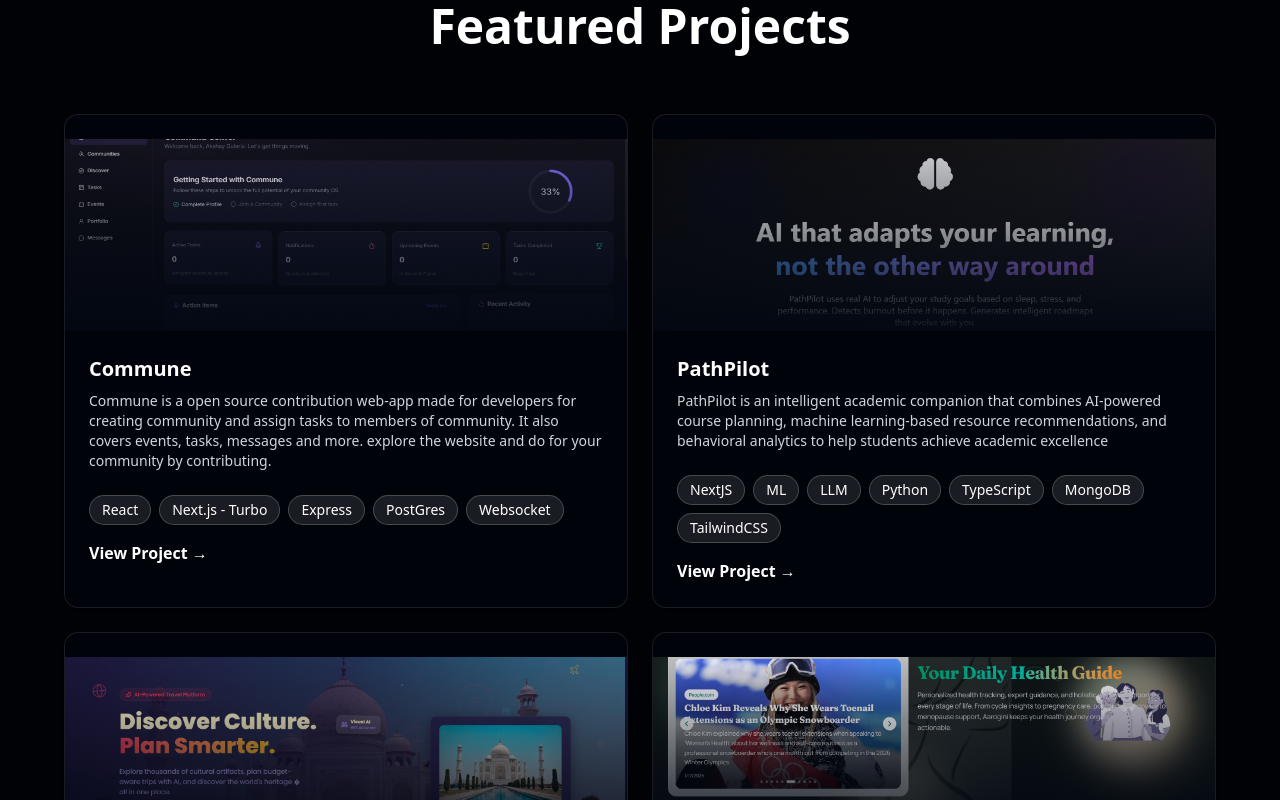
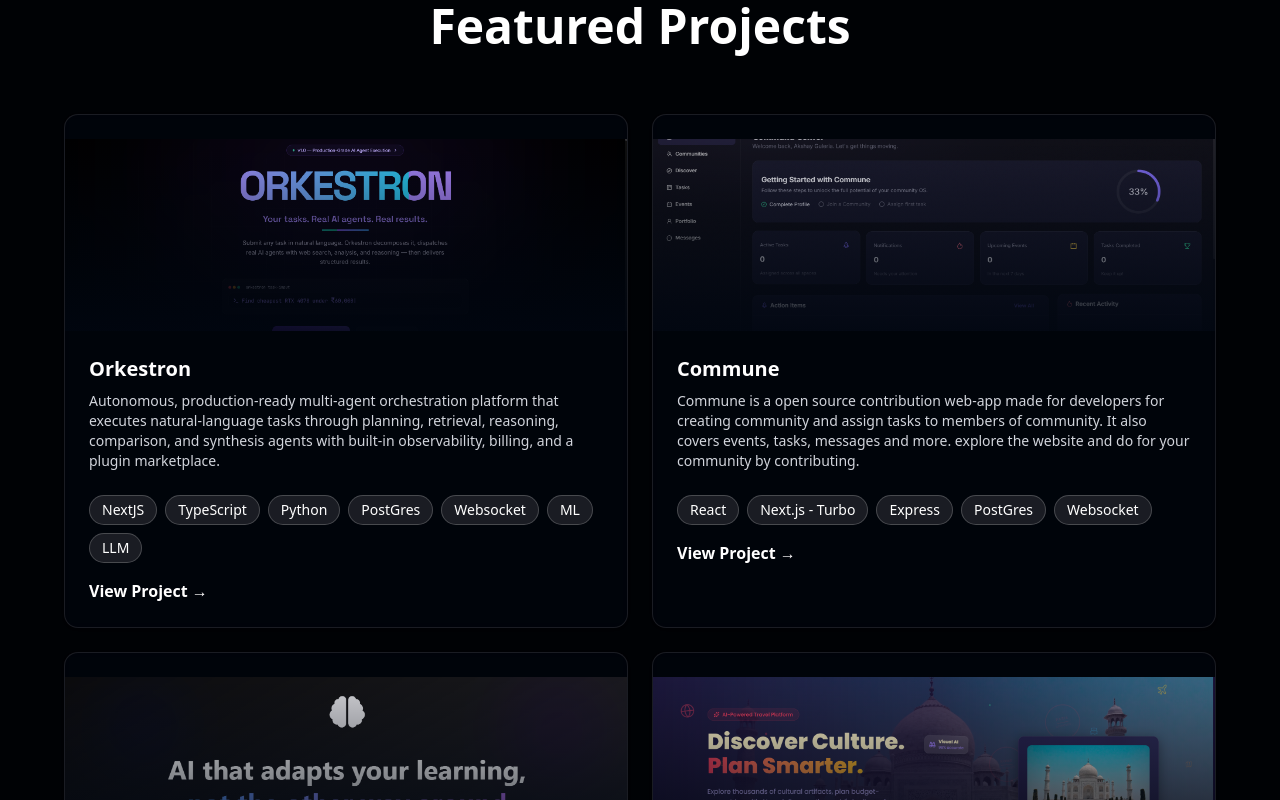
Before and after one commit to Akshayguleria22/portfolio, a Next.js app: page / in a window 1280 px wide. Shown: the part 2020-2820 px from the top of the page. Built offline with nearby package versions, Linux system fonts and the light colour scheme.

Commit message:
orkestron updated

```diff
--- a/components/Hero.tsx
+++ b/components/Hero.tsx
@@ -106,7 +106,7 @@ export default function Hero() {
               Contact Me
             </MagneticButton>
             <MagneticButton
-              href="https://drive.google.com/file/d/1ha0PtIeiFhuB6zJrhon_Frs2v4qD4sqL/view?usp=sharing"
+              href="https://drive.google.com/file/d/1bX3O5_nTfs8rkRub7C56q-WqqTlJmQuM/view?usp=sharing"
               target="_blank"
               rel="noopener noreferrer"
               className="px-6 sm:px-8 py-2.5 sm:py-3 text-sm sm:text-base bg-white text-black font-semibold rounded-lg hover:bg-gray-200 transition-colors"
--- a/components/Navigation.tsx
+++ b/components/Navigation.tsx
@@ -66,7 +66,7 @@ export default function Navigation() {
               transition={{ duration: 0.5, delay: navItems.length * 0.1 }}
             >
               <MagneticButton
-                href="https://drive.google.com/file/d/1ha0PtIeiFhuB6zJrhon_Frs2v4qD4sqL/view?usp=sharing"
+                href="https://drive.google.com/file/d/1bX3O5_nTfs8rkRub7C56q-WqqTlJmQuM/view?usp=sharing"
                 target="_blank"
                 rel="noopener noreferrer"
                 className="px-4 py-2 bg-white text-black font-semibold rounded-lg hover:bg-gray-200 transition-colors text-sm"
--- a/components/Projects.tsx
+++ b/components/Projects.tsx
@@ -5,6 +5,23 @@ import { Card, CardContent, CardDescription, CardHeader, CardTitle } from "@/com
 import Image from "next/image";
 
 const projects = [
+  {
+    title: "Orkestron",
+    description:
+      "Autonomous, production-ready multi-agent orchestration platform that executes natural-language tasks through planning, retrieval, reasoning, comparison, and synthesis agents with built-in observability, billing, and a plugin marketplace.",
+    technologies: [
+      "NextJS",
+      "TypeScript",
+      "Python",
+      "PostGres",
+      "Websocket",
+      "ML",
+      "LLM",
+    ],
+    link: "https://orkestron-eta.vercel.app/",
+    image: "/projects/orkestron.png",
+    date: "March 2026",
+  },
   {
     title: "Commune",
     description:
```
Also changed, not shown: public/projects/orkestron.png (added).
